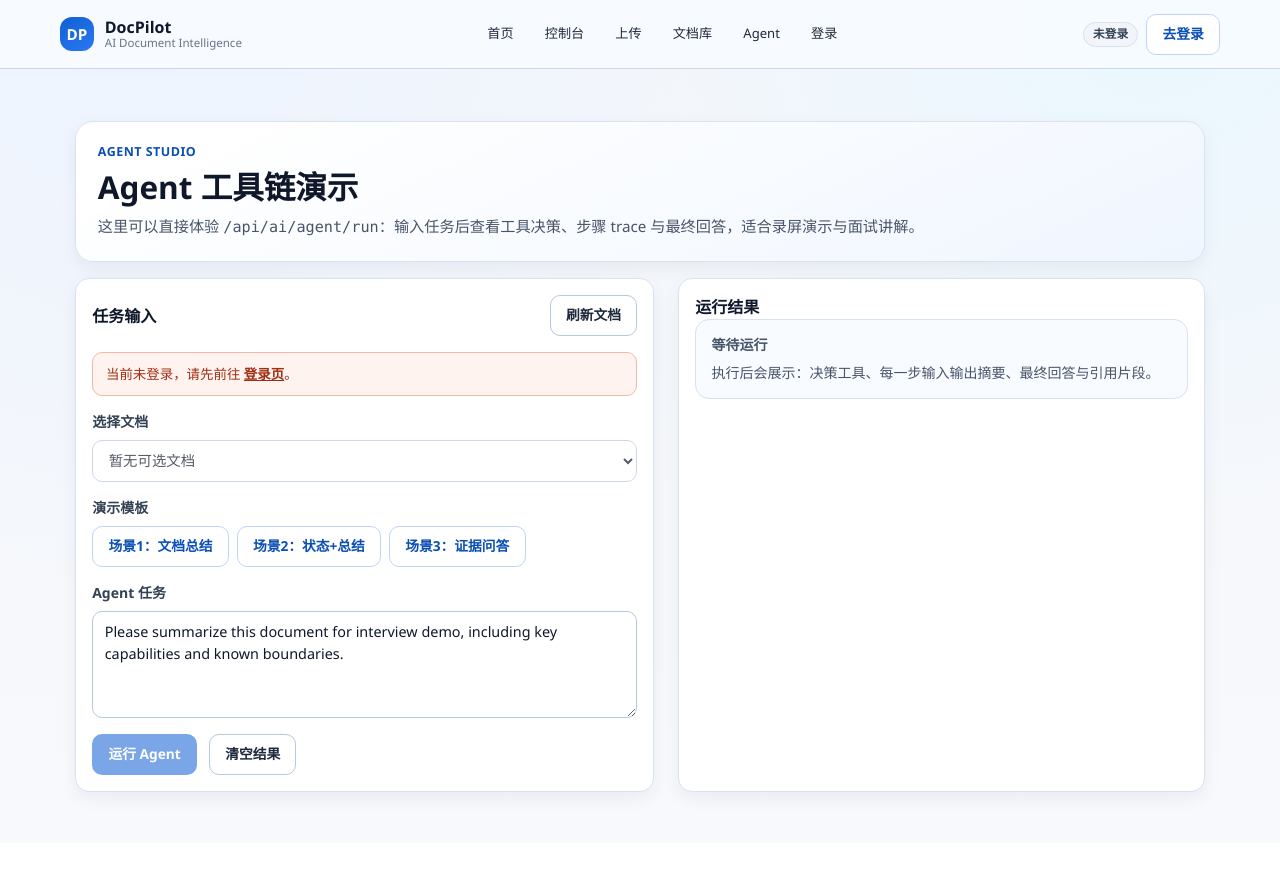
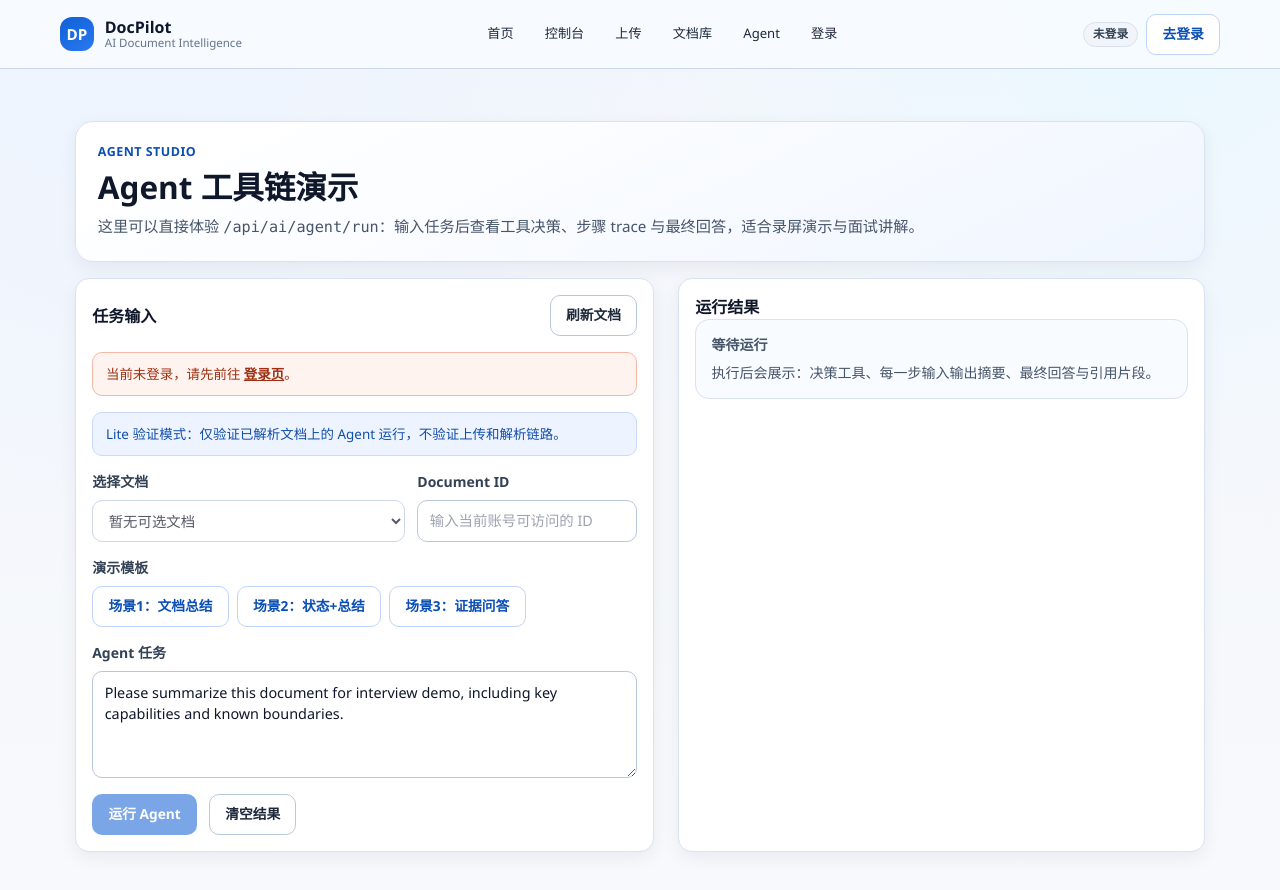
Before and after one commit to kisaki623/DocPilot, a Next.js app in the folder frontend/: page /agent in a window 1280 px wide. Shown: the top 890 px of the page. Before the commit the page ends 843 px from the top, so only its background shows below. Built offline with nearby package versions, Linux system fonts and the light colour scheme.

Commit message:
feat(frontend): support agent lite verification by document id

```diff
--- a/frontend/app/agent/page.tsx
+++ b/frontend/app/agent/page.tsx
@@ -57,6 +57,9 @@ function resolveStatusBadge(status: string | undefined): string {
 
 function normalizeRunError(message: string): string {
   const normalized = message.toLowerCase();
+  if (normalized.includes("code=1010") || message.includes("无权") || message.includes("不存在")) {
+    return "文档不存在或当前账号无权访问，请确认 documentId 来自当前用户的可访问文档。";
+  }
   if (normalized.includes("task too short")) {
     return "任务描述太短，请补充更多细节后再试。";
   }
@@ -64,6 +67,10 @@ function normalizeRunError(message: string): string {
     return "请求过于频繁，请稍后再试。";
   }
   return message;
+}
+
+function normalizeDocumentIdInput(value: string): string {
+  return value.replace(/\D/g, "");
 }
 
 export default function AgentPage() {
@@ -170,7 +177,7 @@ export default function AgentPage() {
 
     const documentId = Number(selectedDocumentId);
     if (!selectedDocumentId || Number.isNaN(documentId) || documentId <= 0) {
-      setRunError("请先选择一个文档。");
+      setRunError("请先选择文档，或手动输入当前账号可访问的 documentId。");
       return;
     }
     const previousSessionId = result?.documentId === documentId ? result.sessionId : undefined;
@@ -231,6 +238,9 @@ export default function AgentPage() {
           ) : null}
 
           {documentsError ? <div className="dp-alert dp-alert-error mb-4">{documentsError}</div> : null}
+          <div className="dp-alert dp-alert-info mb-4">
+            Lite 验证模式：仅验证已解析文档上的 Agent 运行，不验证上传和解析链路。
+          </div>
           {hasToken && !loadingDocuments && documents.length === 0 ? (
             <div className="dp-alert dp-alert-info mb-4">
               你还没有可用文档，先去 <Link href="/upload" className="underline font-bold">上传页</Link> 完成上传与解析。
@@ -238,16 +248,17 @@ export default function AgentPage() {
           ) : null}
 
           <div className="grid gap-4">
+            <div className="grid gap-3 md:grid-cols-[1fr_220px]">
               <label htmlFor="agent-document-select" className="grid gap-2">
                 <span className="text-sm font-semibold text-slate-700">选择文档</span>
                 <select
                   id="agent-document-select"
                   className="dp-select"
-                value={selectedDocumentId}
+                  value={selectedDocument ? selectedDocumentId : ""}
                   onChange={(event) => setSelectedDocumentId(event.target.value)}
                   disabled={loadingDocuments || documents.length === 0}
                 >
-                {documents.length === 0 ? <option value="">暂无可选文档</option> : null}
+                  {documents.length === 0 ? <option value="">暂无可选文档</option> : <option value="">手动输入 documentId</option>}
                   {documents.map((item) => (
                     <option key={item.documentId} value={item.documentId}>
                       #{item.documentId} {item.fileName} ({item.parseStatusLabel || item.parseStatus})
@@ -255,6 +266,21 @@ export default function AgentPage() {
                   ))}
                 </select>
               </label>
+
+              <label htmlFor="agent-document-id-input" className="grid gap-2">
+                <span className="text-sm font-semibold text-slate-700">Document ID</span>
+                <input
+                  id="agent-document-id-input"
+                  className="dp-input"
+                  inputMode="numeric"
+                  pattern="[0-9]*"
+                  value={selectedDocumentId}
+                  onChange={(event) => setSelectedDocumentId(normalizeDocumentIdInput(event.target.value))}
+                  placeholder="输入当前账号可访问的 ID"
+                  disabled={hasToken === false}
+                />
+              </label>
+            </div>
 
             {selectedDocument ? (
               <div className="dp-card-soft">
@@ -266,6 +292,13 @@ export default function AgentPage() {
                 </div>
                 <p className="text-xs text-slate-500 mt-2">文档 ID: {selectedDocument.documentId}</p>
                 <p className="text-xs text-slate-500 mt-1 line-clamp-2">{selectedDocument.summary || "暂无摘要"}</p>
+              </div>
+            ) : selectedDocumentId ? (
+              <div className="dp-card-soft">
+                <p className="font-semibold text-slate-800">手动指定文档 ID: {selectedDocumentId}</p>
+                <p className="text-xs text-slate-500 mt-2">
+                  请确认该文档属于当前登录用户，且已经解析成功；无权限或不存在时会在运行结果中提示。
+                </p>
               </div>
             ) : null}
 
```
Also changed, not shown: 3 other files (tests, documents, lock files or other folders). Lines whose indentation alone changed are shown as unchanged.
